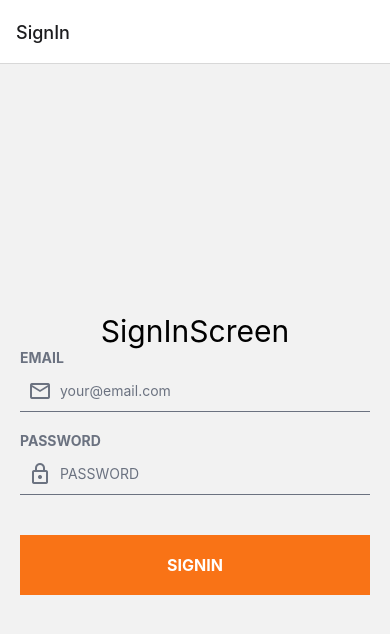
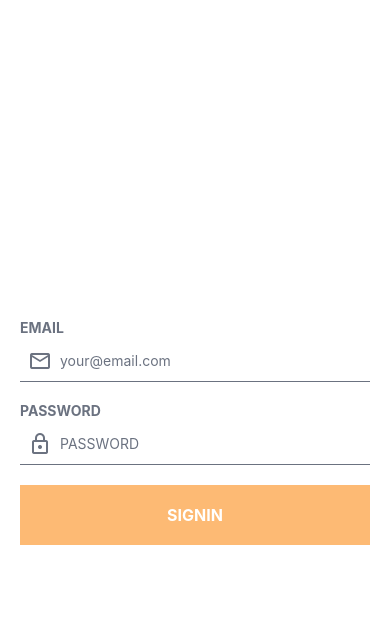
Before and after one commit to J-mung/Inflearn_HandsOnReactNative, a React Native app in the folder rn-photo/: screen / in a window 390 px wide. Shown: the top 634 px of the page. Built offline with nearby package versions, Linux system fonts and the light colour scheme.

Commit message:
Add login screen

```diff
--- a/rn-photo/package.json
+++ b/rn-photo/package.json
@@ -16,7 +16,7 @@
     "prop-types": "^15.8.1",
     "react": "18.2.0",
     "react-native": "0.71.8",
-    "react-native-safe-area-context": "4.5.0",
+    "react-native-safe-area-context": "^4.5.0",
     "react-native-screens": "~3.20.0"
   },
   "devDependencies": {
--- a/rn-photo/src/components/Input.js
+++ b/rn-photo/src/components/Input.js
@@ -75,6 +75,10 @@ const Input = forwardRef(({ inputType, styles, ...props }, ref) => {
           secureTextEntry={secureTextEntry}
           onBlur={() => setIsFocused(false)}
           onFocus={() => setIsFocused(true)}
+          autoCapitalize={'none'}
+          autoCorrect={false}
+          textContentType={'none'} // only ios
+          keyboardAppearance={'light'} // only ios
         />
         <View style={[defaultStyles.icon, styles?.icon]}>
           <MaterialCommunityIcons
--- a/rn-photo/src/navigations/AuthStack.js
+++ b/rn-photo/src/navigations/AuthStack.js
@@ -1,4 +1,5 @@
 import { createNativeStackNavigator } from '@react-navigation/native-stack';
+import { WHITE } from '../colors';
 import SignInScreen from '../screens/SignInScreen';
 import SignUnScreen from '../screens/SignUnScreen';
 import { AuthRoutes } from './routes';
@@ -6,7 +7,12 @@ const Stack = createNativeStackNavigator();
 
 const AuthStack = () => {
   return (
-    <Stack.Navigator>
+    <Stack.Navigator
+      screenOptions={{
+        contentStyle: { backgroundColor: WHITE },
+        headerShown: false,
+      }}
+    >
       <Stack.Screen name={AuthRoutes.SIGN_IN} component={SignInScreen} />
       <Stack.Screen name={AuthRoutes.SIGN_UP} component={SignUnScreen} />
     </Stack.Navigator>
--- a/rn-photo/src/screens/SignInScreen.js
+++ b/rn-photo/src/screens/SignInScreen.js
@@ -1,20 +1,35 @@
-import { useState } from 'react';
-import { StyleSheet, Text, View } from 'react-native';
+import { useEffect, useRef, useState } from 'react';
+import { Keyboard, StyleSheet, View } from 'react-native';
+import { useSafeAreaInsets } from 'react-native-safe-area-context';
 import Input, { InputTypes } from '../components/Input';
 import SafeInputView from '../components/SafeInputView';
-import { AuthRoutes } from '../navigations/routes';
 import Button from './Button';
-// import PropTypes from 'prop-types';
 
 const SignInScreen = ({ navigation }) => {
   const [email, setEmail] = useState('');
   const [password, setPassword] = useState('');
+  const passwordRef = useRef();
+  const [isLoading, setIsLoading] = useState(false);
+  const [disabled, setDisabled] = useState(true);
+
+  const { top } = useSafeAreaInsets();
+
+  useEffect(() => {
+    setDisabled(!email || !password);
+  }, [email, password]);
+
+  const onSubmit = () => {
+    Keyboard.dismiss();
+    if (!disabled && !isLoading) {
+      setIsLoading(true);
+      console.log(email, password);
+      setIsLoading(false);
+    }
+  };
 
   return (
     <SafeInputView>
-      <View style={styles.container}>
-        <Text style={styles.title}>SignInScreen</Text>
-
+      <View style={[styles.container, { paddingTop: top }]}>
         {/* <Input
         title={'EMAIL'}
         placeholder={'your@email.com'}
@@ -25,45 +40,36 @@ const SignInScreen = ({ navigation }) => {
           inputType={InputTypes.EMAIL}
           value={email}
           onChangeText={(text) => setEmail(text.trim())}
-          styles={inputStyles}
+          onSubmitEditing={() => passwordRef.current.focus()}
+          styles={{ container: { marginTop: 20 } }}
         />
         <Input
+          ref={passwordRef}
           inputType={InputTypes.PASSWORD}
           value={password}
           onChangeText={(text) => setPassword(text.trim())}
-          styles={inputStyles}
+          onSubmitEditing={onSubmit}
+          styles={{ container: { marginTop: 20 } }}
         />
 
         <Button
           title={'SIGNIN'}
-          onPress={() => {
-            navigation.navigate(AuthRoutes.SIGN_UP);
-          }}
-          styles={{
-            container: {
-              paddingHorizontal: 20,
-              marginTop: 20,
-            },
-          }}
+          disabled={disabled}
+          isLoading={isLoading}
+          onPress={onSubmit}
+          styles={{ container: { marginTop: 20 } }}
         />
       </View>
     </SafeInputView>
   );
 };
 
-SignInScreen.propTypes = {
-  // PropTypes
-};
-
-const inputStyles = StyleSheet.create({
-  container: { paddingHorizontal: 20, marginBottom: 20 },
-});
-
 const styles = StyleSheet.create({
   container: {
     flex: 1,
     justifyContent: 'center',
     alignItems: 'center',
+    paddingHorizontal: 20,
   },
   title: {
     fontSize: 30,
```
Also changed, not shown: 1 other file (tests, documents, lock files or other folders).
